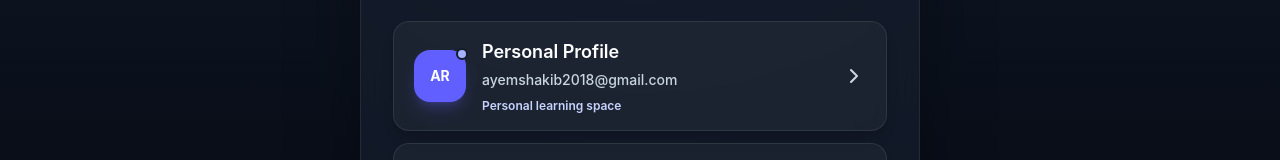
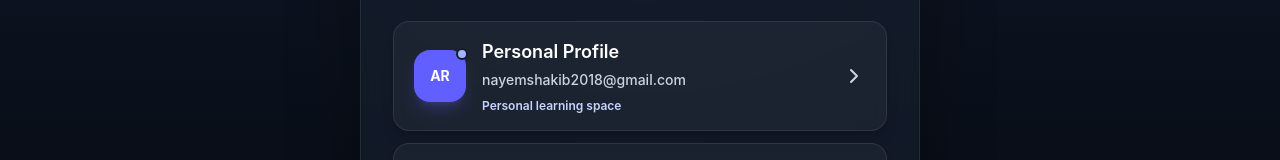
Before and after one commit to MohammedShakib/multi-profile-nex, a React (Vite) app in the folder frontend/: page / in a window 1280 px wide. Shown: the part 299-459 px from the top of the page. Built offline with nearby package versions, Linux system fonts and the light colour scheme; no server answers.

Commit message:
Update personal profile email

```diff
--- a/frontend/src/ProfileSelection.jsx
+++ b/frontend/src/ProfileSelection.jsx
@@ -15,7 +15,7 @@ const defaultProfiles = [
     id: 'profile_1',
     title: 'Personal Profile',
     label: 'Personal',
-    email: import.meta.env.VITE_PROFILE_1_EMAIL || 'ayemshakib2018@gmail.com',
+    email: import.meta.env.VITE_PROFILE_1_EMAIL || 'nayemshakib2018@gmail.com',
     basePath: '/proxy/p1',
     proxyPath: '/proxy/p1/dashboard/',
     accent: 'indigo',
```
Also changed, not shown: 1 other file (tests, documents, lock files or other folders).
